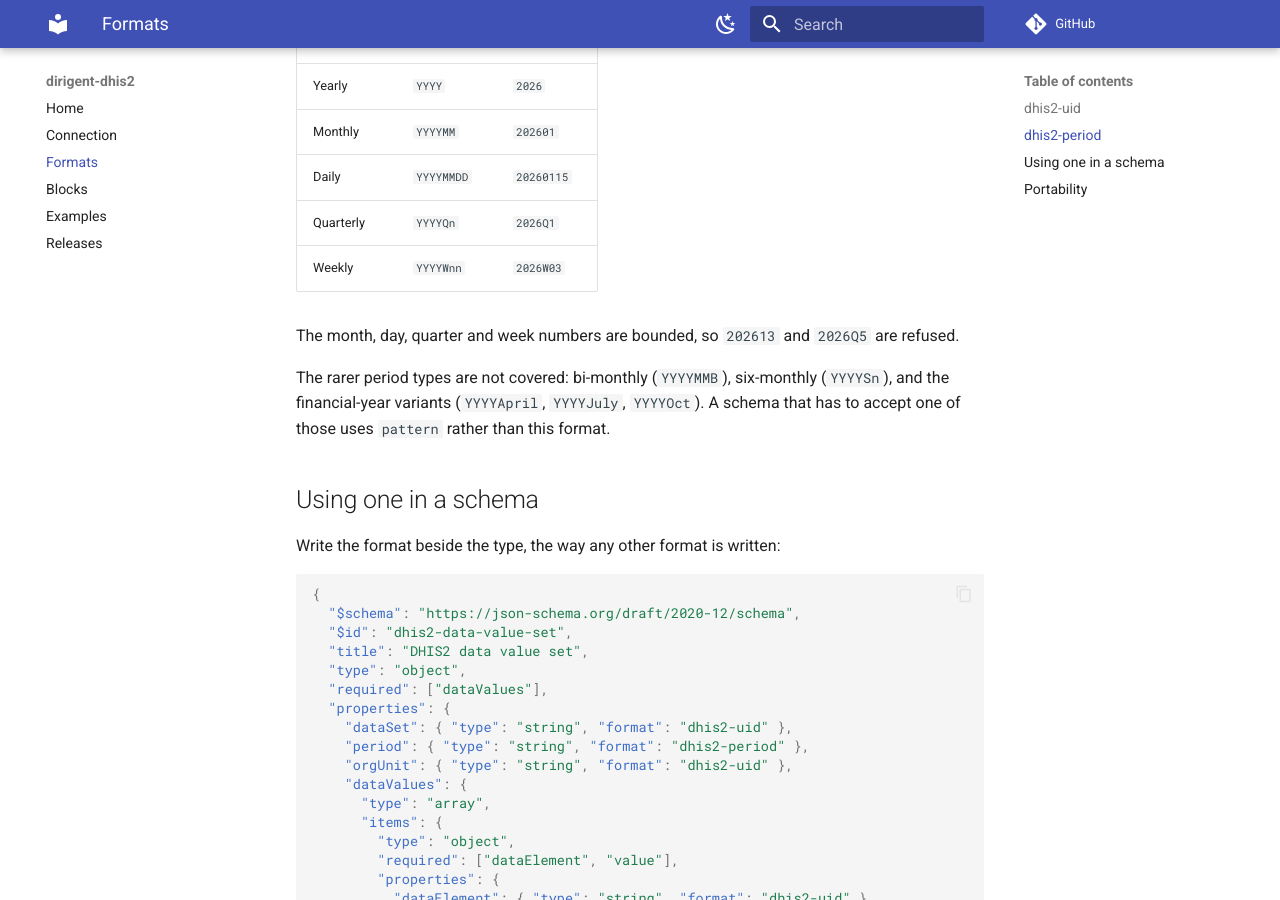
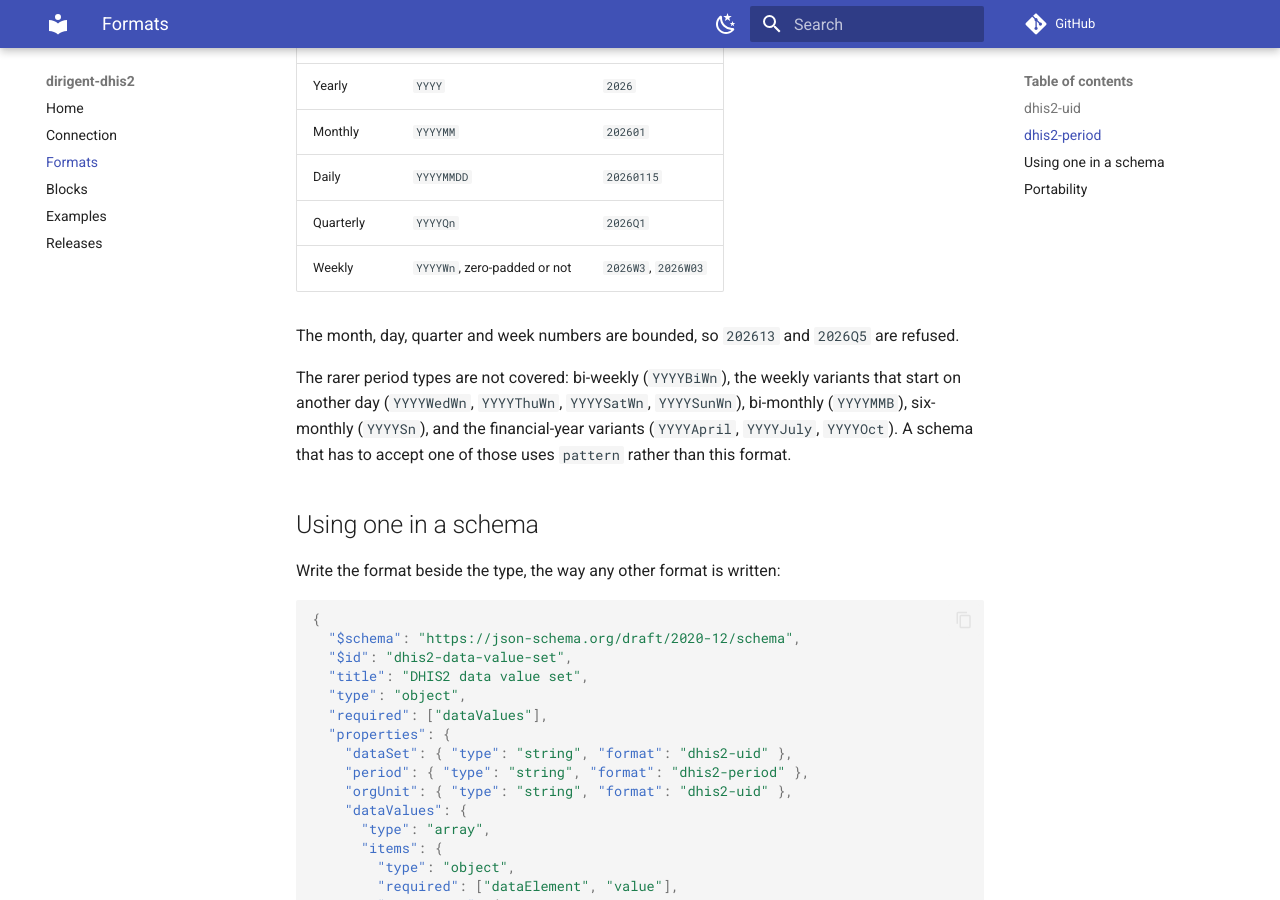
Before and after one commit to winterop-com/dirigent-dhis2, an MkDocs documentation site: the page built from docs/formats.md, in a window 1280 px wide and 900 px high, scrolled down 816 px. Built offline with MkDocs 1.6.1 and Material for MkDocs 9.7.7, drawn with Linux system fonts in a browser that asks for light colours; comment, search, counter and statistics services are not loaded.

Commit message:
fix: accept zero-padded weekly periods in dhis2-period
The checker refused 2026W03 while the docs gave it as the example and dhis2w-client's own parse_period accepts it. The UID pattern now reuses the client's UID_RE, and the formats page names every period type the checker does not cover.

```diff
--- a/docs/formats.md
+++ b/docs/formats.md
@@ -28,13 +28,14 @@
 | Monthly | `YYYYMM` | `202601` |
 | Daily | `YYYYMMDD` | `20260115` |
 | Quarterly | `YYYYQn` | `2026Q1` |
-| Weekly | `YYYYWnn` | `2026W03` |
+| Weekly | `YYYYWn`, zero-padded or not | `2026W3`, `2026W03` |
 
 The month, day, quarter and week numbers are bounded, so `202613` and `2026Q5` are refused.
 
-The rarer period types are not covered: bi-monthly (`YYYYMMB`), six-monthly (`YYYYSn`), and the
-financial-year variants (`YYYYApril`, `YYYYJuly`, `YYYYOct`). A schema that has to accept one
-of those uses `pattern` rather than this format.
+The rarer period types are not covered: bi-weekly (`YYYYBiWn`), the weekly variants that start
+on another day (`YYYYWedWn`, `YYYYThuWn`, `YYYYSatWn`, `YYYYSunWn`), bi-monthly (`YYYYMMB`),
+six-monthly (`YYYYSn`), and the financial-year variants (`YYYYApril`, `YYYYJuly`, `YYYYOct`). A
+schema that has to accept one of those uses `pattern` rather than this format.
 
 ## Using one in a schema
 
```
Also changed, not shown: 2 other files.
